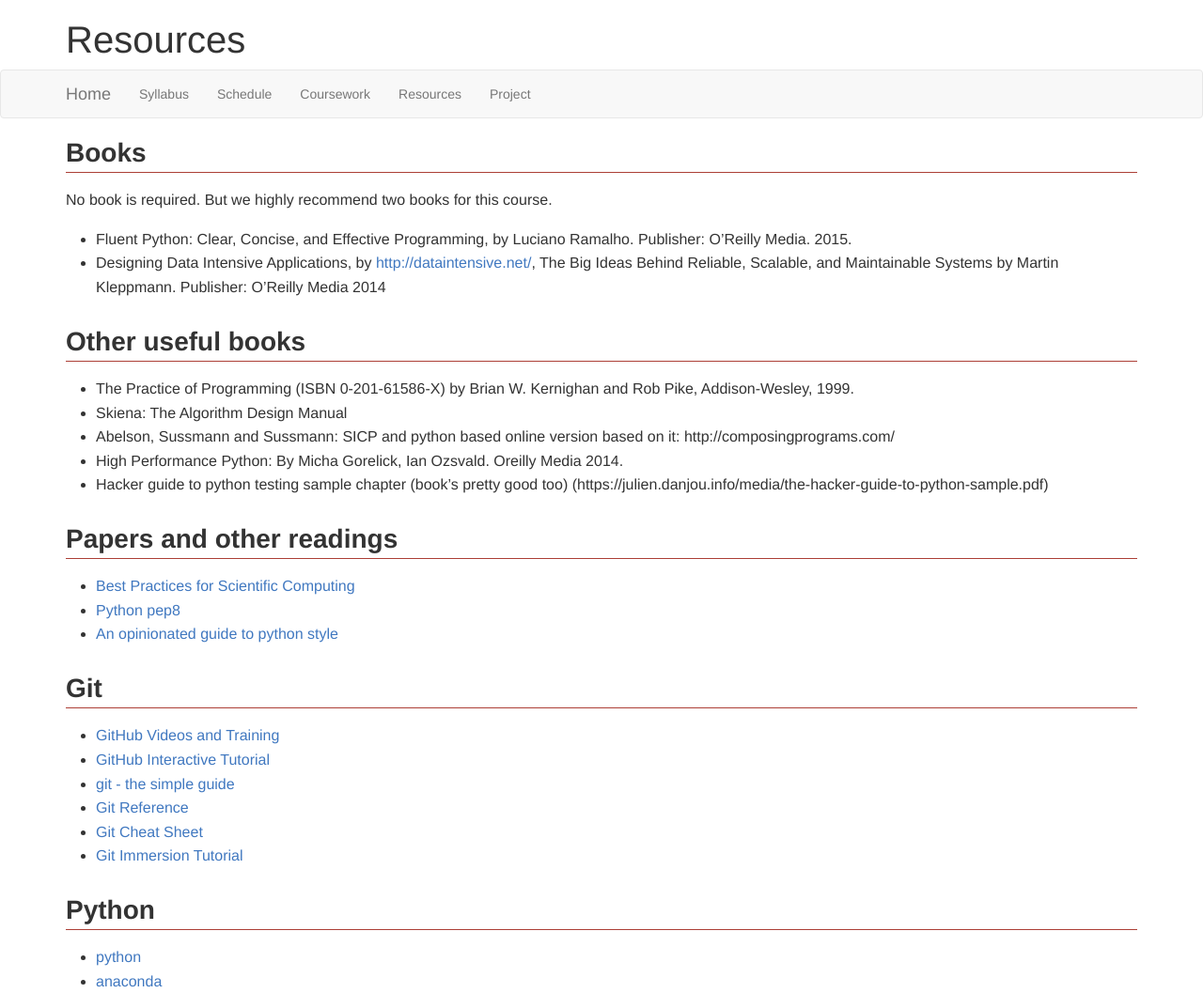
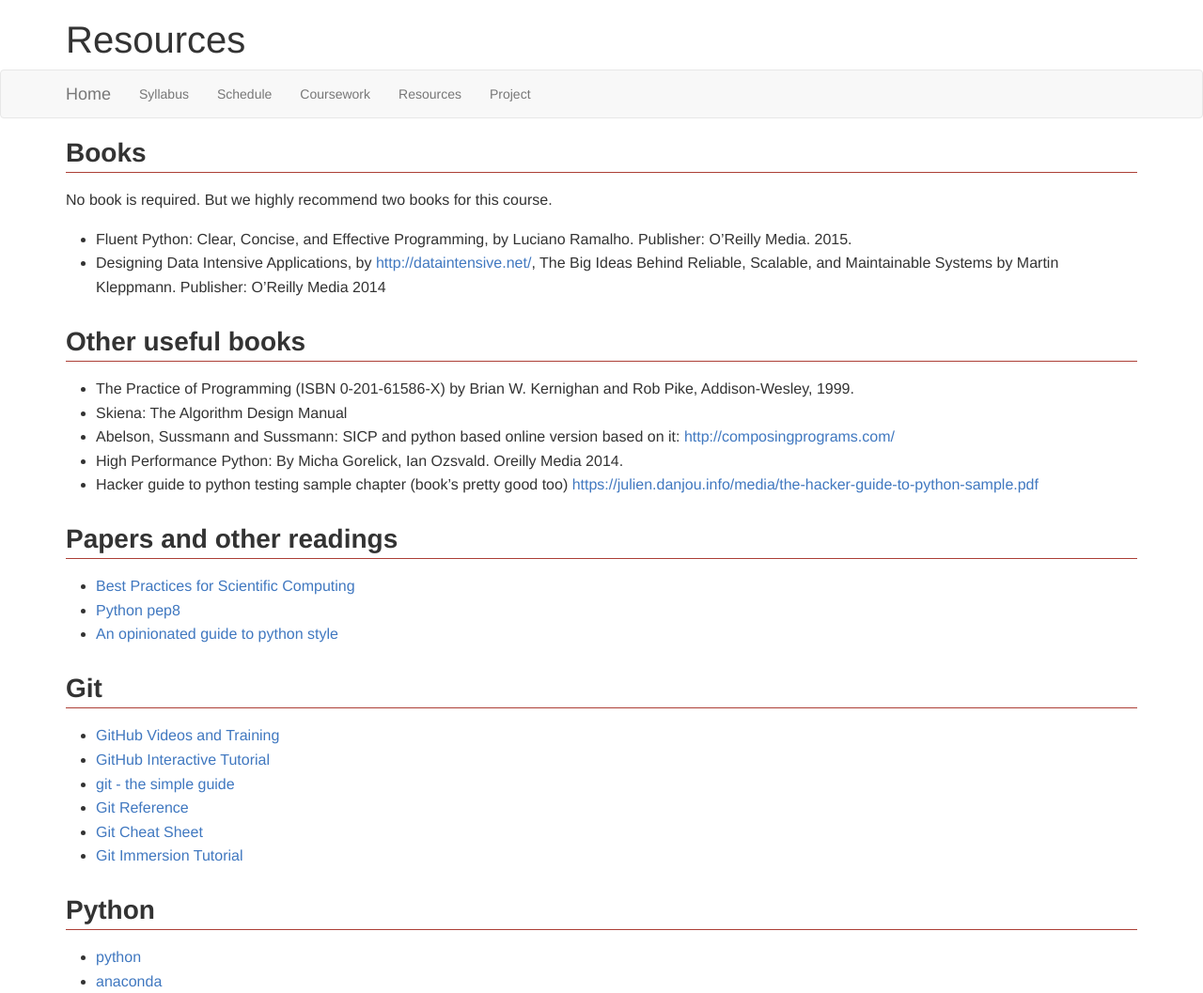
Before and after one commit to xuwd11/cs207_Weidong_Xu, a Jekyll site: the page built from resources.md, in a window 1280 px wide. Shown: the whole page at 94% size. Built offline with Jekyll 4.4.1, drawn with Linux system fonts in a browser that asks for light colours; nearby versions of some CDN libraries; part of the change alters nothing that is shown.

```diff
--- a/resources.md
+++ b/resources.md
@@ -17,9 +17,11 @@ Publisher: O'Reilly Media 2014
 
 - The Practice of Programming (ISBN 0-201-61586-X) by Brian W. Kernighan and Rob Pike, Addison-Wesley, 1999.
 - Skiena: The Algorithm Design Manual
-- Abelson, Sussmann and Sussmann: SICP and python based online version based on it: http://composingprograms.com/
+- Abelson, Sussmann and Sussmann: SICP and python based online version based on it:
+  [http://composingprograms.com/](http://composingprograms.com/)
 - High Performance Python: By Micha Gorelick, Ian Ozsvald. Oreilly Media 2014.
-- Hacker guide to python testing sample chapter (book's pretty good too) (https://julien.danjou.info/media/the-hacker-guide-to-python-sample.pdf)
+- Hacker guide to python testing sample chapter (book's pretty good too)
+  [https://julien.danjou.info/media/the-hacker-guide-to-python-sample.pdf](https://julien.danjou.info/media/the-hacker-guide-to-python-sample.pdf)
 
 
 ## Papers and other readings
```
